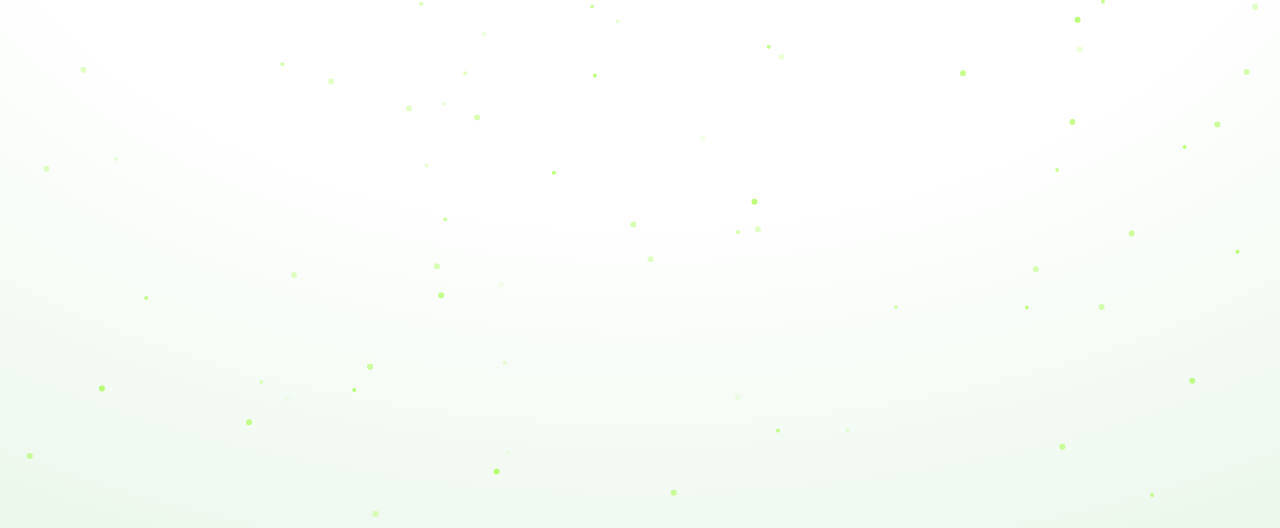
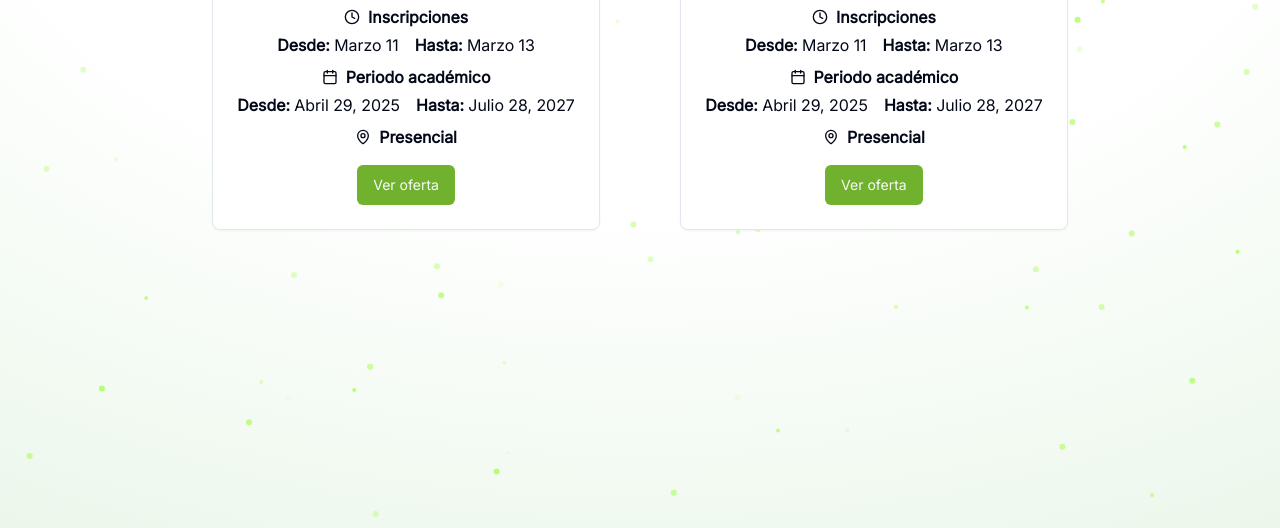
Before and after one commit to jwar28/gestion-documental, an Astro site: page /offers in a window 1280 px wide. Shown: the part 272-800 px from the top of the page. Built offline with nearby package versions, Linux system fonts and the light colour scheme; Astro itself is replaced by a stand-in of ours.

Commit message:
offers added

```diff
--- a/src/data/information.ts
+++ b/src/data/information.ts
@@ -27,15 +27,25 @@ export const INFORMATION = {
 	extra_requirements:
 		"Presentar el resultado de la prueba o examen de estado de la educación media.",
 	offers: [
-		/* Template
 		{
-			title: "Oferta 1",
-			description: "Descripción de la oferta 1",
-			duration: "3 meses",
-			start_date: "2023-01-01",
+			title: "Gestion Documental",
+			description: "Código: 3174035",
+			insc_init: "Marzo 11",
+			insc_finish: "Marzo 13",
+			start_date: "Abril 29, 2025",
+			finish_date: "Julio 28, 2027",
 			modality: "Presencial",
-			url: "/",
+			url: "https://oferta.senasofiaplus.edu.co/sofia-oferta/detalle-oferta.html?fm=0&fc=s6EYhiDduqc&ci=VALLEDUPAR%20(%20CESAR%20)",
 		},
-		*/
+		{
+			title: "Gestion Documental",
+			description: "Código: 3174036",
+			insc_init: "Marzo 11",
+			insc_finish: "Marzo 13",
+			start_date: "Abril 29, 2025",
+			finish_date: "Julio 28, 2027",
+			modality: "Presencial",
+			url: "https://oferta.senasofiaplus.edu.co/sofia-oferta/detalle-oferta.html?fm=0&fc=s6EYhiDduqc&ci=VALLEDUPAR%20(%20CESAR%20)",
+		},
 	],
 }
--- a/src/pages/offers.astro
+++ b/src/pages/offers.astro
@@ -50,23 +50,35 @@ const { offers } = INFORMATION
 			}
 			{
 				offers.map((offer, idx) => (
-					<Card className="max-sm:w-full sm:w-72 z-30">
+					<Card className="max-sm:w-full z-30">
 						<CardHeader>
 							<CardTitle>{offer.title}</CardTitle>
 							<CardDescription>{offer.description}</CardDescription>
 						</CardHeader>
 						<CardContent className="flex-grow">
-							<div class="mt-2 flex items-center">
-								<Clock className="mr-2 h-4 w-4" />
-								<span>{offer.duration}</span>
+							<div class="mt-2 flex flex-col items-center gap-1">
+								<div class="flex items-center">
+									<Clock className="mr-2 h-4 w-4" />
+									<p class="font-bold">Inscripciones</p>
+								</div>
+								<div class="flex gap-4">
+									<p><span class="font-bold">Desde:</span> {offer.insc_init}</p>
+									<p><span class="font-bold">Hasta:</span> {offer.insc_finish}</p>
+								</div>
 							</div>
-							<div class="mt-2 flex items-center">
-								<Calendar className="mr-2 h-4 w-4" />
-								<span>{offer.start_date}</span>
+							<div class="mt-2 flex flex-col items-center gap-1">
+								<div class="flex items-center">
+									<Calendar className="mr-2 h-4 w-4" />
+									<p class="font-bold">Periodo académico</p>
+								</div>
+								<div class="flex max-sm:flex-col sm:gap-4 gap-1">
+									<p><span class="font-bold">Desde:</span> {offer.start_date}</p>
+									<p><span class="font-bold">Hasta:</span> {offer.finish_date}</p>
+								</div>
 							</div>
-							<div class="mt-2 flex items-center">
+							<div class="mt-2 flex items-center justify-center">
 								<MapPin className="mr-2 h-4 w-4" />
-								<span>{offer.modality}</span>
+								<span class="font-bold">{offer.modality}</span>
 							</div>
 							<a href={offer.url} class="flex justify-center">
 								<Button className="mt-4 bg-[#70b22d] hover:bg-[#3f6519]">Ver oferta</Button>
```
